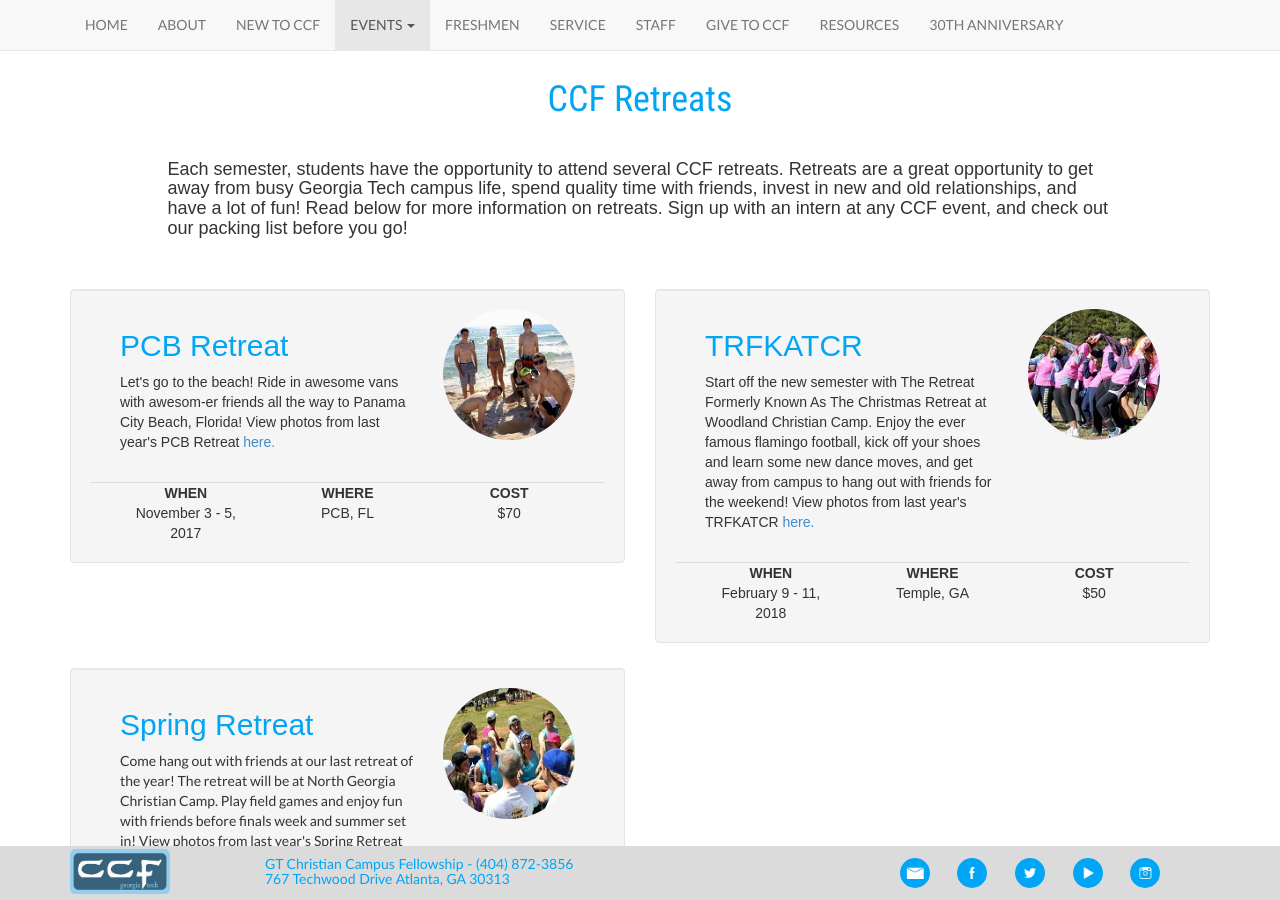
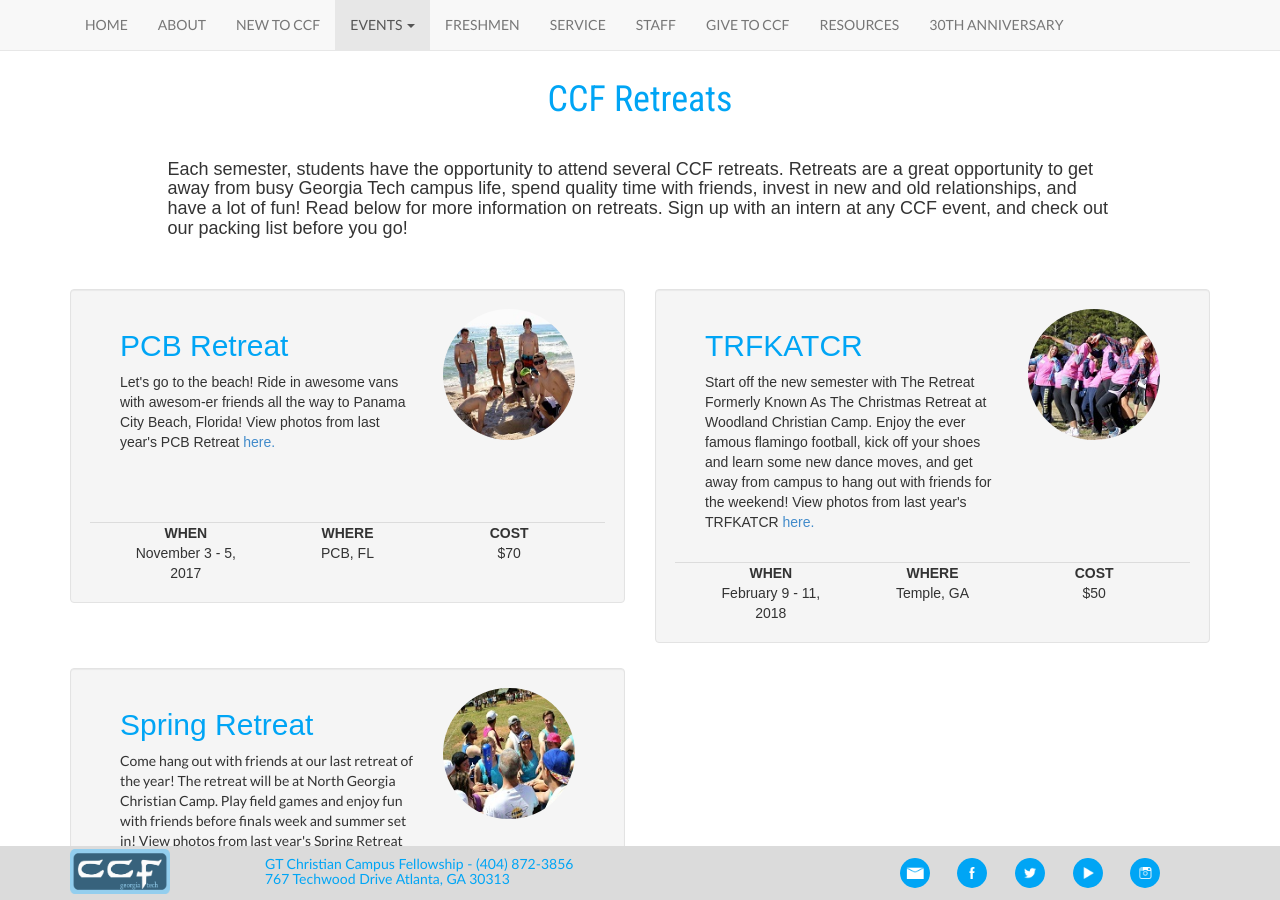
Before and after one commit to gtccf/gtccf.github.io, a Jekyll site: the page built from events/retreats/index.html, in a window 1280 px wide and 900 px high. Built offline with Jekyll 4.4.1, drawn with Linux system fonts in a browser that asks for light colours; nearby versions of some CDN libraries.

```diff
--- a/events/retreats/index.html
+++ b/events/retreats/index.html
@@ -22,7 +22,7 @@ layout: default
         <div class="col-sm-12">
           <div class="col-xs-12 col-sm-8">
             <div class="blue"><h2>PCB Retreat</h2></div>
-            <p>Let's go to the beach! Ride in awesome vans with awesom-er friends all the way to Panama City Beach, Florida! View photos from last year's PCB Retreat <a target="_blank" href="https://www.facebook.com/media/set/?set=a.1044264765599245.1073741872.150236321668765&type=3">here.</a></p></p><br>
+            <p>Let's go to the beach! Ride in awesome vans with awesom-er friends all the way to Panama City Beach, Florida! View photos from last year's PCB Retreat <a target="_blank" href="https://www.facebook.com/media/set/?set=a.1044264765599245.1073741872.150236321668765&type=3">here.</a></p></p><br><br><br>
           </div>
           <div class="col-xs-12 col-sm-4 text-center">
             <figure>
@@ -91,7 +91,7 @@ layout: default
       <div class="col-sm-12">
         <div class="col-xs-12 col-sm-8">
           <div class="blue"><h2>Spring Retreat</h2></div>
-          <p>Come hang out with friends at our last retreat of the year! The retreat will be at North Georgia Christian Camp. Play field games and enjoy fun with friends before finals week and summer set in! View photos from last year's Spring Retreat <a target="_blank" href="https://www.facebook.com/media/set/?set=a.1169226173103103.1073741882.150236321668765&type=3">here.</a></p><br><br><br>
+          <p>Come hang out with friends at our last retreat of the year! The retreat will be at North Georgia Christian Camp. Play field games and enjoy fun with friends before finals week and summer set in! View photos from last year's Spring Retreat <a target="_blank" href="https://www.facebook.com/media/set/?set=a.1169226173103103.1073741882.150236321668765&type=3">here.</a></p><br>
         </div>
         <div class="col-xs-12 col-sm-4 text-center">
           <figure>
```
